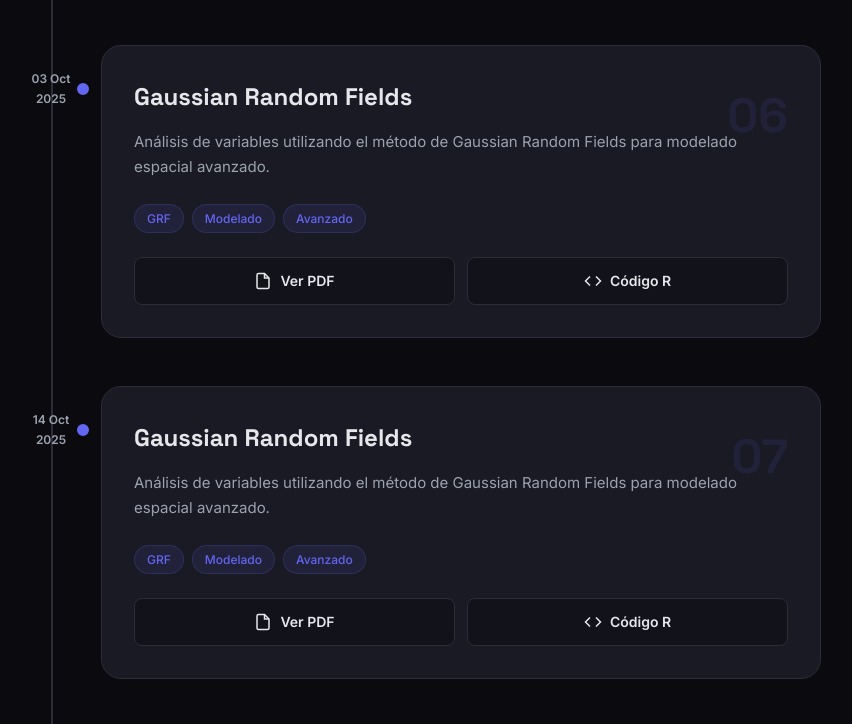
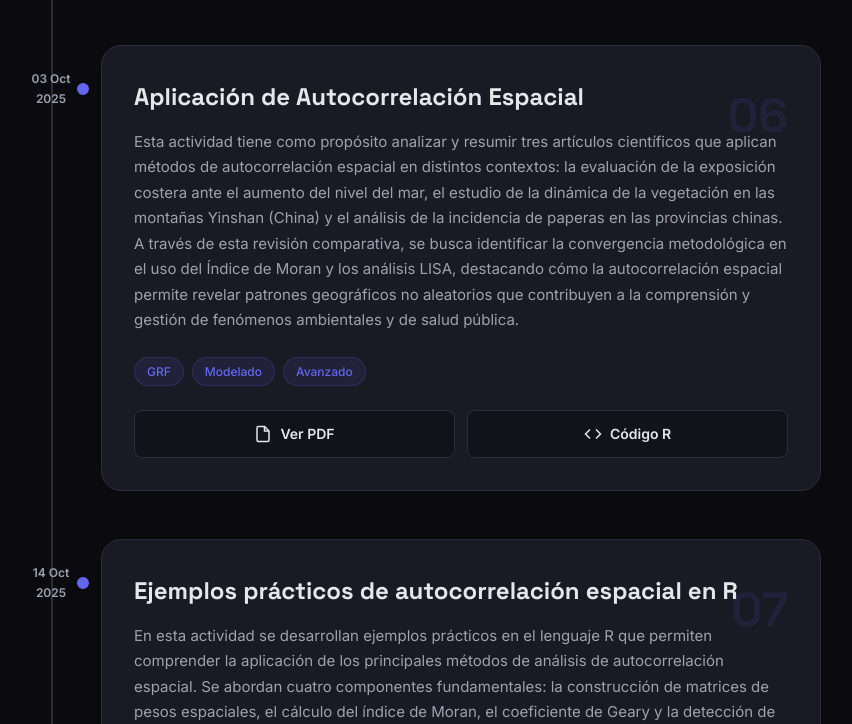
Before and after one commit to willyvilca/EST334-Estadistica-Espacial, a plain HTML site: page index.html in a window 1280 px wide. Shown: the part 3151-3875 px from the top of the page, without its empty margins (219-1071 px from the left). Drawn offline with Linux system fonts and the light colour scheme.

Commit message:
Añadiendo los trabajos 6 y 7

```diff
--- a/index.html
+++ b/index.html
@@ -285,15 +285,15 @@
                         <div class="project-date">03 Oct 2025</div>
                         <div class="project-card">
                             <div class="project-number">06</div>
-                            <h3 class="project-title">Gaussian Random Fields</h3>
-                            <p class="project-desc">Análisis de variables utilizando el método de Gaussian Random Fields para modelado espacial avanzado.</p>
+                            <h3 class="project-title">Aplicación de Autocorrelación Espacial</h3>
+                            <p class="project-desc">Esta actividad tiene como propósito analizar y resumir tres artículos científicos que aplican métodos de autocorrelación espacial en distintos contextos: la evaluación de la exposición costera ante el aumento del nivel del mar, el estudio de la dinámica de la vegetación en las montañas Yinshan (China) y el análisis de la incidencia de paperas en las provincias chinas. A través de esta revisión comparativa, se busca identificar la convergencia metodológica en el uso del Índice de Moran y los análisis LISA, destacando cómo la autocorrelación espacial permite revelar patrones geográficos no aleatorios que contribuyen a la comprensión y gestión de fenómenos ambientales y de salud pública.</p>
                             <div class="project-tags">
                                 <span class="tag">GRF</span>
                                 <span class="tag">Modelado</span>
                                 <span class="tag">Avanzado</span>
                             </div>
                             <div class="project-actions">
-                                <a href="#" class="action-link pdf">
+                                <a href="documentos\unidad1\Aplicación_de_Autocorrelación_Espacial.pdf" class="action-link pdf">
                                     <svg width="18" height="18" viewBox="0 0 24 24" fill="none" stroke="currentColor" stroke-width="2">
                                         <path d="M14 2H6a2 2 0 0 0-2 2v16a2 2 0 0 0 2 2h12a2 2 0 0 0 2-2V8z"/>
                                         <polyline points="14 2 14 8 20 8"/>
@@ -316,15 +316,15 @@
                         <div class="project-date">14 Oct 2025</div>
                         <div class="project-card">
                             <div class="project-number">07</div>
-                            <h3 class="project-title">Gaussian Random Fields</h3>
-                            <p class="project-desc">Análisis de variables utilizando el método de Gaussian Random Fields para modelado espacial avanzado.</p>
+                            <h3 class="project-title">Ejemplos prácticos de autocorrelación espacial en R</h3>
+                            <p class="project-desc">En esta actividad se desarrollan ejemplos prácticos en el lenguaje R que permiten comprender la aplicación de los principales métodos de análisis de autocorrelación espacial. Se abordan cuatro componentes fundamentales: la construcción de matrices de pesos espaciales, el cálculo del índice de Moran, el coeficiente de Geary y la detección de zonas de concentración o hotspots. Estos procedimientos facilitan la interpretación de patrones de dependencia espacial entre unidades geográficas, aportando herramientas esenciales para el análisis estadístico en estudios territoriales y ambientales.</p>
                             <div class="project-tags">
                                 <span class="tag">GRF</span>
                                 <span class="tag">Modelado</span>
                                 <span class="tag">Avanzado</span>
                             </div>
                             <div class="project-actions">
-                                <a href="#" class="action-link pdf">
+                                <a href="documentos\unidad1\Ejemplificar_Matrices-de-Pesos_Moran_Geary_Hotspots.R.pdf" class="action-link pdf">
                                     <svg width="18" height="18" viewBox="0 0 24 24" fill="none" stroke="currentColor" stroke-width="2">
                                         <path d="M14 2H6a2 2 0 0 0-2 2v16a2 2 0 0 0 2 2h12a2 2 0 0 0 2-2V8z"/>
                                         <polyline points="14 2 14 8 20 8"/>
```
Also changed, not shown: 2 other files.
